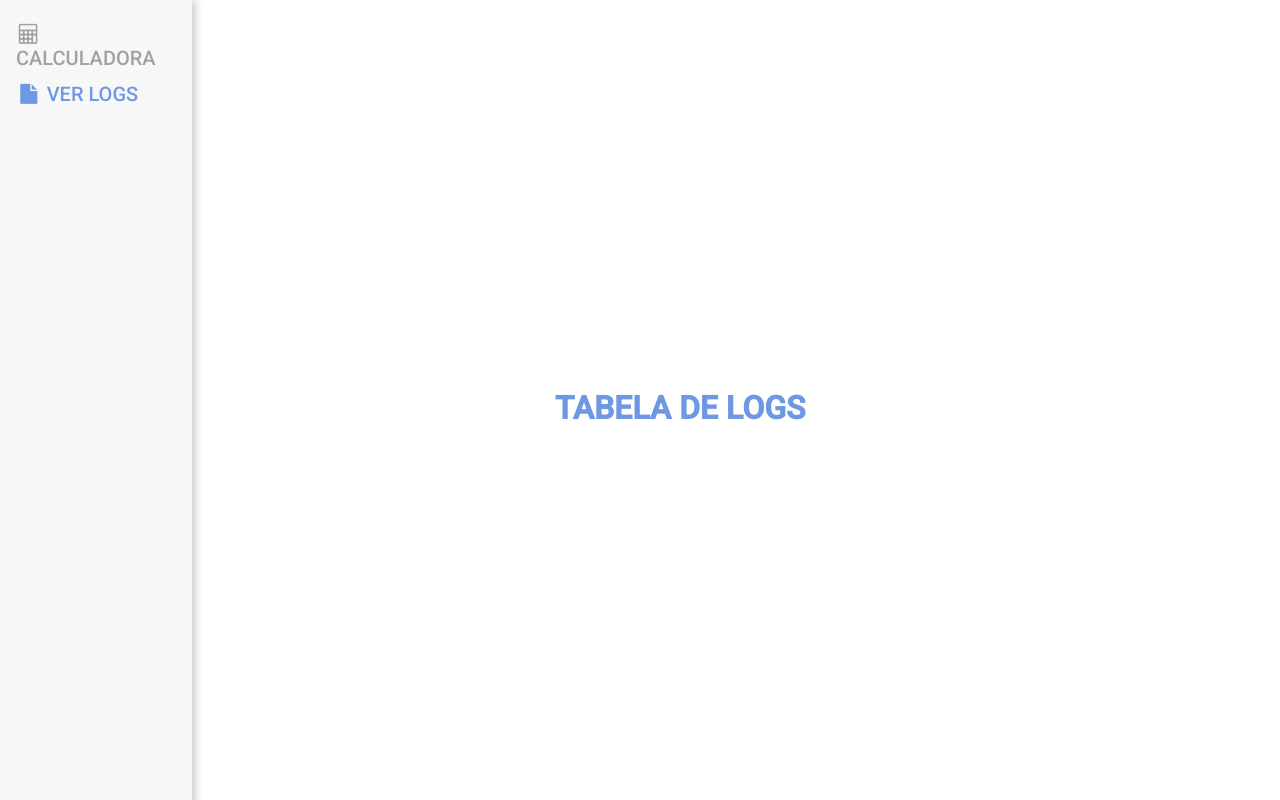
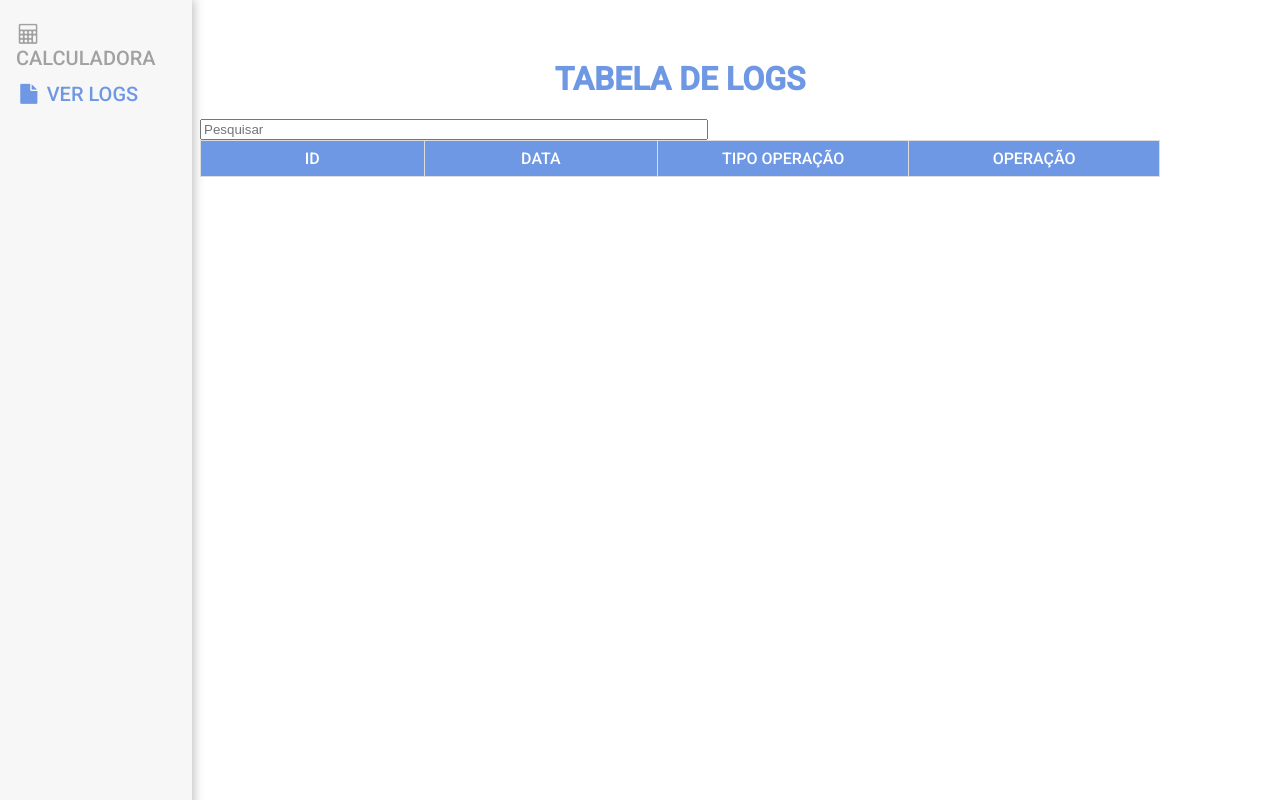
Before and after one commit to WeDias/LAB-ENG-complete, a Flask app: page /logs in a window 1280 px wide. Run offline with Flask 2, Linux system fonts and the light colour scheme; data that the repository does not hold is empty.

Commit message:
Finalização logs

```diff
--- a/controllers/logs_controller.py
+++ b/controllers/logs_controller.py
@@ -1,4 +1,5 @@
 from flask import Blueprint, render_template
+from models import base, LogModel, OperationTypeModel
 
 
 logs_controller = Blueprint('logs_controller', __name__)
@@ -6,4 +7,6 @@ logs_controller = Blueprint('logs_controller', __name__)
 
 @logs_controller.route('/logs', methods=['GET'])
 def get_calculadora():
-    return render_template('logs_template.html')
+    data = base.session.query(LogModel, OperationTypeModel) \
+        .join(OperationTypeModel, OperationTypeModel.opt_id == LogModel.log_opt_id).all()
+    return render_template('logs_template.html', data=data)
--- a/services/log_service.py
+++ b/services/log_service.py
@@ -17,7 +17,6 @@ def post_log():
         base.session.add(new_log)
         base.session.commit()
     except Exception as error:
-        print(error)
         return {'status': 500, 'error': 'Ocorreu um erro ao processar a requisição'}
     else:
         return {'status': 200, 'success': True}
--- a/static/css/logs.css
+++ b/static/css/logs.css
@@ -1,3 +1,32 @@
 #logs {
     color: #6e97e4;
 }
+
+#pesquisar {
+    width: 500px;
+    margin-right: 900px;
+}
+
+table {
+    margin: 0 auto;
+    border-collapse: collapse;
+}
+
+thead {
+    color: #fff;
+    background: #6e97e4;
+    display: block;
+}
+
+th, td {
+    padding: 8px 10px;
+    border: 1px solid #ddd;
+    width: 350px;
+    box-sizing: border-box;
+}
+
+tbody {
+    height: 600px;
+    overflow-y: scroll;
+    display: block;
+}
--- a/templates/calculadora_template.html
+++ b/templates/calculadora_template.html
@@ -4,8 +4,8 @@
     <meta charset="utf-8">
     <title>LAB-ENG - Calculadora</title>
     <script src="https://ajax.googleapis.com/ajax/libs/jquery/3.5.1/jquery.min.js"></script>
-    <link rel= "stylesheet" type= "text/css" href= "{{url_for('static', filename='css/menu.css')}}">
-    <link rel= "stylesheet" type= "text/css" href= "{{url_for('static', filename='css/calculadora.css')}}">
+    <link rel="stylesheet" type="text/css" href="{{url_for('static', filename='css/menu.css')}}">
+    <link rel="stylesheet" type="text/css" href="{{url_for('static', filename='css/calculadora.css')}}">
     <link rel="stylesheet" href="https://cdnjs.cloudflare.com/ajax/libs/font-awesome/4.7.0/css/font-awesome.min.css">
     <link rel="preconnect" href="https://fonts.googleapis.com">
     <link rel="preconnect" href="https://fonts.gstatic.com" crossorigin>
@@ -91,7 +91,6 @@
           },
         })
       })
-
     </script>
   </body>
 </html>
--- a/templates/logs_template.html
+++ b/templates/logs_template.html
@@ -2,31 +2,57 @@
 <html lang="pt-br">
   <head>
     <meta charset="utf-8">
-    <title>Teste</title>
-    <link rel= "stylesheet" type= "text/css" href= "{{url_for('static', filename='css/menu.css')}}">
-    <link rel= "stylesheet" type= "text/css" href= "{{url_for('static', filename='css/logs.css')}}">
+    <title>LAB-ENG - Logs</title>
+    <script src="https://ajax.googleapis.com/ajax/libs/jquery/3.5.1/jquery.min.js"></script>
+    <link rel="stylesheet" type="text/css" href="{{url_for('static', filename='css/menu.css')}}">
+    <link rel="stylesheet" type="text/css" href="{{url_for('static', filename='css/logs.css')}}">
     <link rel="stylesheet" href="https://cdnjs.cloudflare.com/ajax/libs/font-awesome/4.7.0/css/font-awesome.min.css">
     <link rel="preconnect" href="https://fonts.googleapis.com">
     <link rel="preconnect" href="https://fonts.gstatic.com" crossorigin>
     <link href="https://fonts.googleapis.com/css2?family=Roboto:wght@500&display=swap" rel="stylesheet">
   </head>
   <body>
-
-    <!-- Menu -->
+    <div class="menu">
       <div class="sidebar">
         <a href="calculadora" id="calculadora"><i class="fa fa-fw fa-calculator"></i> CALCULADORA</a>
         <a href="#" id="logs"><i class="fa fa-fw fa-file"></i> VER LOGS</a>
       </div>
-
-    <!-- Área logs -->
       <div class="main">
         <div class="logs">
           <h1>TABELA DE LOGS</h1>
-        <form action="">
-
-        </form>
+          <input id="pesquisar" type="text" placeholder="Pesquisar">
+          <table>
+            <thead>
+              <tr>
+                <td>ID</td>
+                <td>DATA</td>
+                <td>TIPO OPERAÇÃO</td>
+                <td>OPERAÇÃO</td>
+              </tr>
+            </thead>
+            <tbody id="logTable">
+              {% for log, optype in data %}
+              <tr>
+                <td class="c1">{{log.log_id}}</td>
+                <td class="c2">{{log.log_date}}</td>
+                <td class="c3">{{optype.opt_name}}</td>
+                <td class="c4">{{log.log_args_op}}</td>
+              </tr>
+              {% endfor %}
+            </tbody>
+          </table>
         </div>
       </div>
-
+    </div>
+    <script>
+      $(document).ready(function(){
+        $("#pesquisar").on("keyup", function() {
+          let value = $(this).val().toLowerCase();
+          $("#logTable tr").filter(function() {
+            $(this).toggle($(this).text().toLowerCase().indexOf(value) > -1)
+          })
+        })
+      })
+    </script>
   </body>
 </html>
```
Lines whose indentation alone changed are shown as unchanged.
